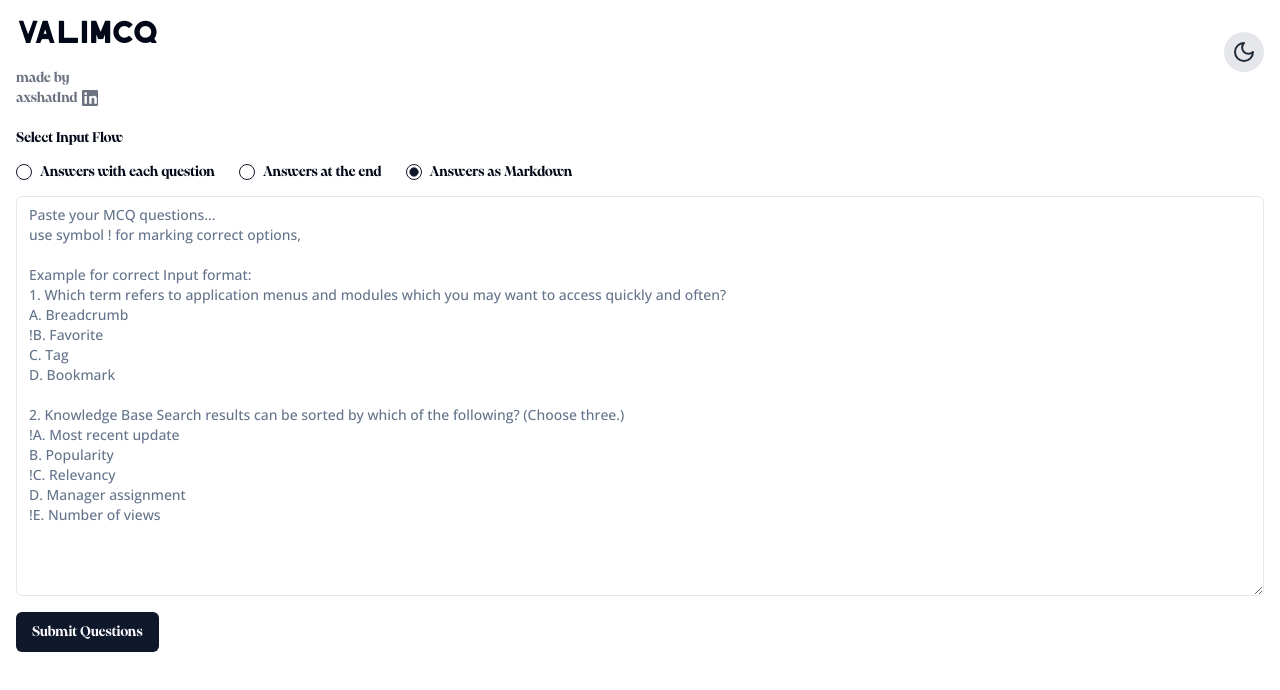
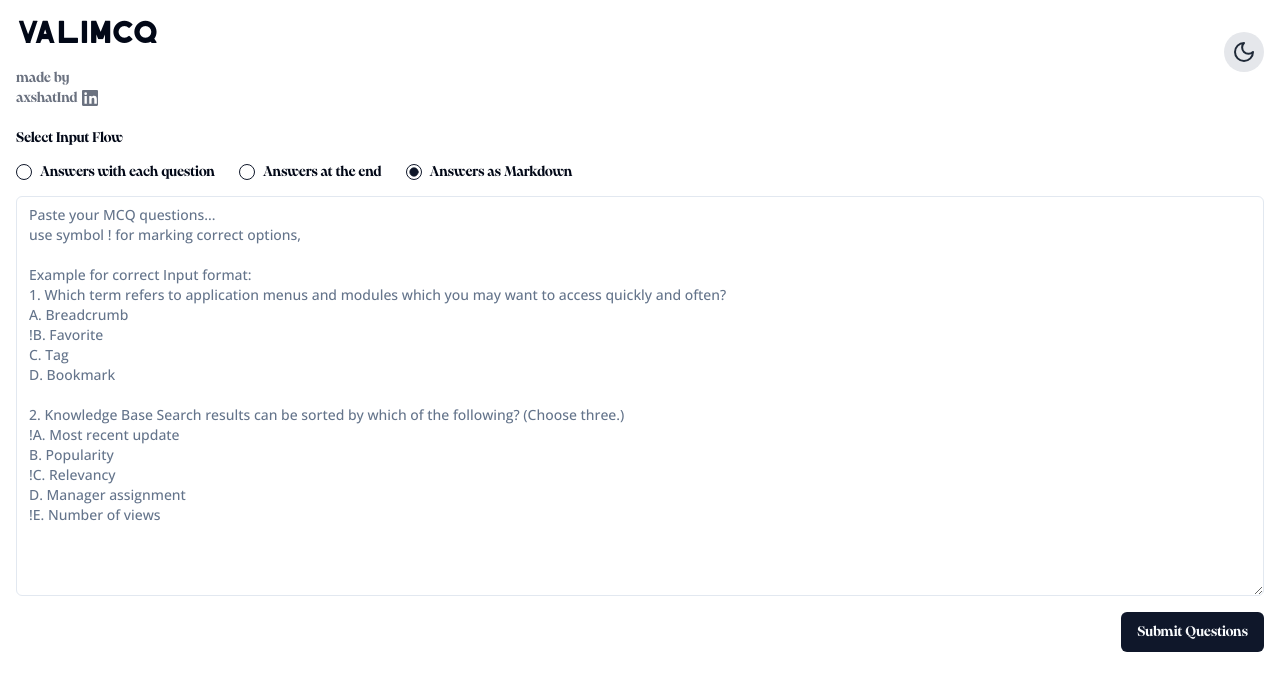
Before and after one commit to akshatsaini-dev/valimcq, a Next.js app: page / in a window 1280 px wide. Shown: the top 690 px of the page. Built offline with nearby package versions, Linux system fonts and the light colour scheme.

Commit message:
to right

```diff
--- a/components/QuestionInput.tsx
+++ b/components/QuestionInput.tsx
@@ -17,7 +17,6 @@ interface QuestionInputProps {
 export function QuestionInput({ onQuestionsSubmit }: QuestionInputProps) {
   const [questions, setQuestions] = useState("");
   const [answers, setAnswers] = useState("");
-  // Set the default format to "markdown"
   const [format, setFormat] = useState<"inline" | "separate" | "markdown">(
     "markdown"
   );
@@ -88,9 +87,13 @@ export function QuestionInput({ onQuestionsSubmit }: QuestionInputProps) {
           className="min-h-[200px]" // Increased height
         />
       )}
-      <Button type="submit" className="pppangaia">
-        Submit Questions
-      </Button>
+      <div className="flex justify-end">
+        {" "}
+        {/* Align button to the right */}
+        <Button type="submit" className="pppangaia">
+          Submit Questions
+        </Button>
+      </div>
     </form>
   );
 }
```
